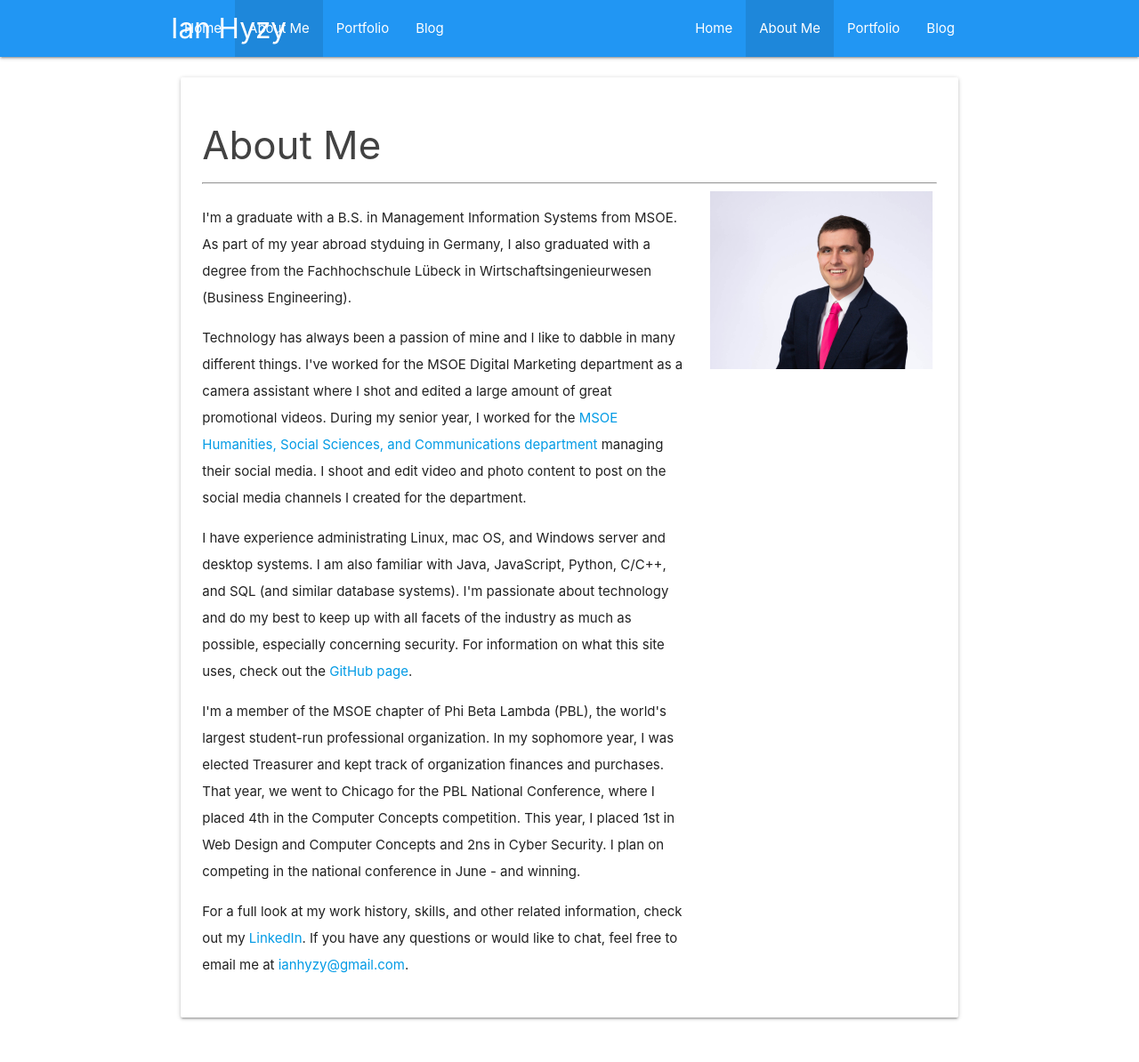
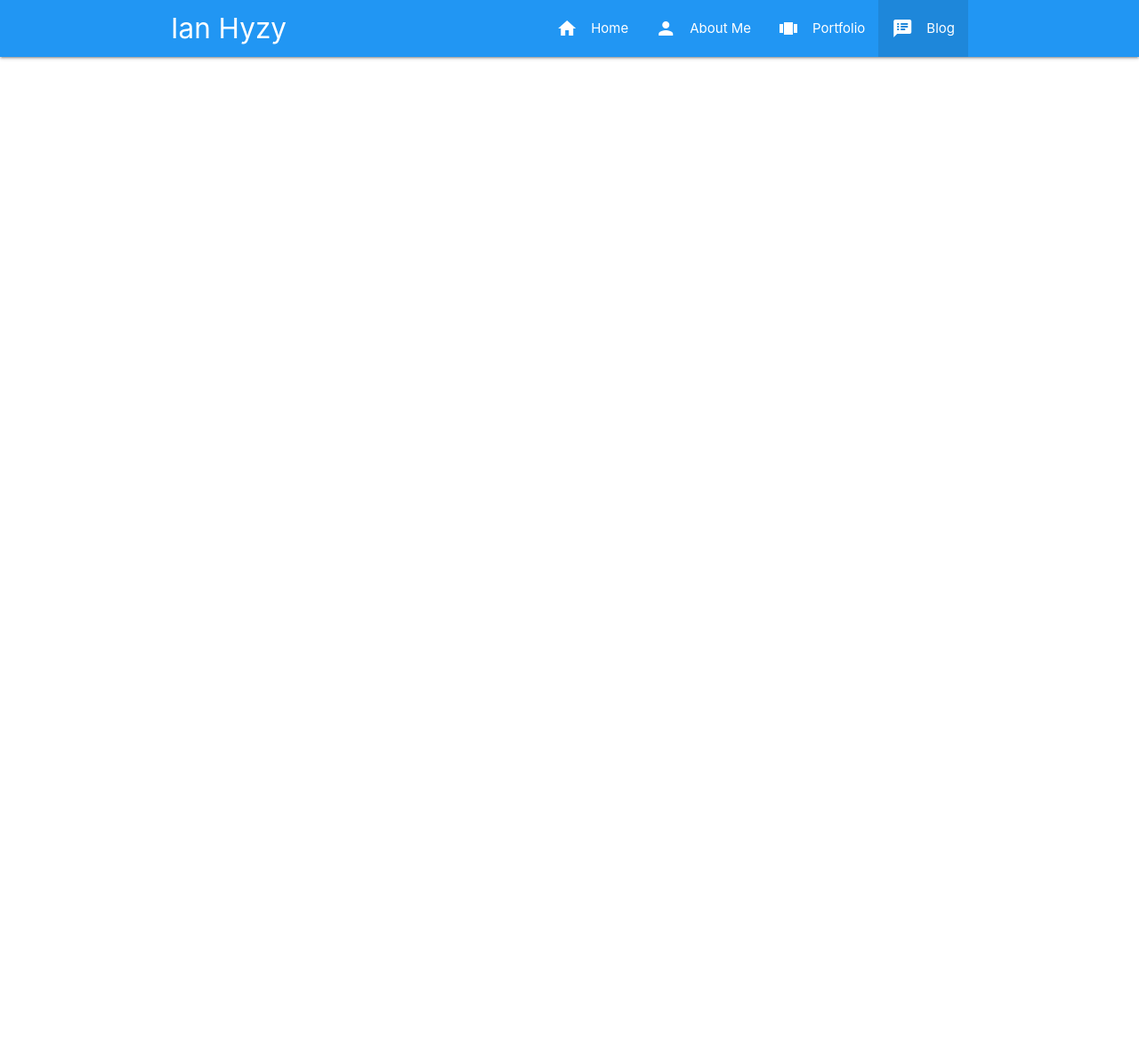
Before and after one commit to ianhyzy/blog.ian.gay, a PHP site: page /pages/blog.html in a window 1280 px wide. Shown: the whole page at 89% size. After the commit the page ends 67 px from the top, so only its background shows below. Run offline with PHP 8.4, Linux system fonts and the light colour scheme; some libraries are stand-ins or nearby versions.

Commit message:
library updates; navbar fixes

```diff
--- a/css/style.css
+++ b/css/style.css
@@ -80,7 +80,7 @@ footer.page-footer {
   text-shadow: 3px 1px 1px #696969;
 }
 .card-content {
-  min-height: 200px;
+  min-height: 100px;
   max-height: 100%;
 }
 
@@ -95,6 +95,7 @@ footer.page-footer {
 }
 .card .card-action a:not(.btn):not(.btn-large):not(.btn-floating) {
   color: #039be5;
+  font-weight: bolder;
 }
 .inner-card-expand-w{
   padding-left: -2em;
--- a/pages/blog.html
+++ b/pages/blog.html
@@ -9,7 +9,7 @@
 
   <!-- CSS  -->
   <link href="https://fonts.googleapis.com/icon?family=Material+Icons" rel="stylesheet">
-  <link rel="stylesheet" href="https://cdnjs.cloudflare.com/ajax/libs/materialize/0.98.2/css/materialize.min.css">
+  <link rel="stylesheet" href="https://cdnjs.cloudflare.com/ajax/libs/materialize/1.0.0/css/materialize.min.css">
   <link href="../css/style.css" type="text/css" rel="stylesheet" media="screen,projection" />
 </head>
 <script>
@@ -32,90 +32,45 @@
 <body>
   <nav class="blue" role="navigation">
     <div class="nav-wrapper container">
-      <a id="logo-container" href="../index.html" class="brand-logo">Ian Hyzy</a>
-      <ul class="right hide-on-med-and-down">
-        <li><a href="../index.html">Home</a></li>
-        <li class="active"><a href="pages/aboutme.html">About Me</a></li>
-        <li><a href="portfolio.html">Portfolio</a></li>
-        <li><a href="germanyphotos.html">Blog</a></li>
+      <a href="#" class="brand-logo">Ian Hyzy</a>
+      <a href="#" data-target="mobile-demo" class="sidenav-trigger"><i class="material-icons">menu</i></a>
+      <ul id="nav-mobile" class="right hide-on-med-and-down">
+        <li><a href="../index.html"><i class="left material-icons">home</i>Home</a></li>
+        <li><a href="aboutme.html"><i class="left material-icons">person</i>About Me</a></li>
+        <li><a href="portfolio.html"><i class="left material-icons">view_carousel</i>Portfolio</a></li>
+        <li class="active"><a href="blog.html"><i class="left material-icons">speaker_notes</i>Blog</a></li>
       </ul>
-
-      <ul id="nav-mobile" class="side-nav">
-        <li><a href="../index.html">Home</a></li>
-        <li class="active"><a href=#>About Me</a></li>
-        <li><a href="portfolio.html">Portfolio</a></li>
-        <li><a href="germanyphotos.html">Blog</a></li>
-      </ul>
-      <a href="#" data-activates="nav-mobile" class="button-collapse"><i class="material-icons">menu</i></a>
     </div>
   </nav>
 
+  <ul class="sidenav" id="mobile-demo">
+    <li><a href="../index.html"><i class="left material-icons">home</i>Home</a></li>
+    <li><a href="aboutme.html"><i class="left material-icons">person</i>About Me</a></li>
+    <li><a href="portfolio.html"><i class="left material-icons">view_carousel</i>Portfolio</a></li>
+    <li class="active"><a href="blog.html"><i class="left material-icons">speaker_notes</i>Blog</a></li>
+  </ul>
+
   <div class="container">
-    <div class="section">
-      <div class="row">
-        <div class="col s12 m12 l12">
-          <div class="valign-wrapper full-card">
-            <div class="card wide">
-              <div class="fullcard-text card-content">
-                <h3 class="grey-text text-darken-3">About Me</h3>
-                <hr>
-                <div class="row">
-                  <div class="col s12 m12 l8">
-                    <p class="breathe">
-                      I'm a graduate with a B.S. in Management Information Systems from MSOE. As part of my year abroad styduing
-                      in Germany, I also graduated with a degree from the Fachhochschule L&uuml;beck
-                      in Wirtschaftsingenieurwesen (Business Engineering).
-                    </p>
-                    <p class="breathe">
-                      Technology has always been a passion of mine and I like to dabble in many different things. I've worked
-                      for the MSOE Digital Marketing department as a camera assistant where I shot and
-                      edited a large amount of great promotional videos. During my senior year, I worked
-                      for the
-                      <a href="https://www.facebook.com/msoehsc/" target="_blank">MSOE Humanities, Social Sciences, and Communications department</a>                      managing their social media. I shoot and edit video and photo content to post on
-                      the social media channels I created for the department.
-                    </p>
-                    <p class="breathe">
-                      I have experience administrating Linux, mac OS, and Windows server and desktop systems. I am also familiar
-                      with Java, JavaScript, Python, C/C++, and SQL (and similar database systems). I'm
-                      passionate about technology and do my best to keep up with all facets of the industry
-                      as much as possible, especially concerning security. For information on what this
-                      site uses, check out the
-                      <a href="https://github.com/ianhyzy/ianhyzy.me" target="_blank">
-                        GitHub page</a>.
-                    </p>
-                    <p class="breathe">
-                      I'm a member of the MSOE chapter of Phi Beta Lambda (PBL), the world's largest student-run professional
-                      organization. In my sophomore year, I was elected Treasurer and kept track of organization
-                      finances and purchases. That year, we went to Chicago for the PBL National Conference,
-                      where I placed 4th in the Computer Concepts competition. This year, I placed 1st
-                      in Web Design and Computer Concepts and 2ns in Cyber Security. I plan on competing
-                      in the national conference in June - and winning.
-                    </p>
-                    <p class="breathe">
-                      For a full look at my work history, skills, and other related information, check out my
-                      <a target="_blank" href="https://www.linkedin.com/in/ian-hyzy-81a9057b">
-                      LinkedIn</a>. If you have any questions or would like to
-                      chat, feel free to email me at <a href="mailto:ianhyzy@gmail.com">ianhyzy@gmail.com</a>.
-                    </p>
-                  </div>
-                  <div class="col s12 m12 l4 center">
-                    <img src="../images/me.jpg" width="250px" />
-                  </div>
-                </div>
 
-              </div>
-            </div>
-          </div>
-        </div>
-      </div>
-    </div>
   </div>
 
   <!--  Scripts-->
-  <script src="https://code.jquery.com/jquery-3.1.1.min.js" integrity="sha256-hVVnYaiADRTO2PzUGmuLJr8BLUSjGIZsDYGmIJLv2b8="
-    crossorigin="anonymous"></script>
-  <script src="https://cdnjs.cloudflare.com/ajax/libs/materialize/0.97.8/js/materialize.min.js"></script>
-  <script src="../js/init.js"></script>
+  <script
+  src="https://code.jquery.com/jquery-3.3.1.min.js"
+  integrity="sha256-FgpCb/KJQlLNfOu91ta32o/NMZxltwRo8QtmkMRdAu8="
+  crossorigin="anonymous"></script>
+  <script>
+  $(document).ready(function(){
+    $('.sidenav').sidenav();
+  });
+  </script>
+  <script src="https://cdnjs.cloudflare.com/ajax/libs/materialize/1.0.0/js/materialize.min.js"></script>
+  <script src="https://cdn.rawgit.com/google/code-prettify/master/loader/run_prettify.js?skin=desert"></script>
+  <script>
+  $(document).ready(function(){
+    $('.sidenav').sidenav();
+  });
+  </script>
 
 </body>
 
```
Also changed, not shown: index.html (+17 -11 lines), pages/aboutme.html (+26 -22 lines), pages/media.html (+30 -19 lines), pages/portfolio.html (+30 -19 lines).
